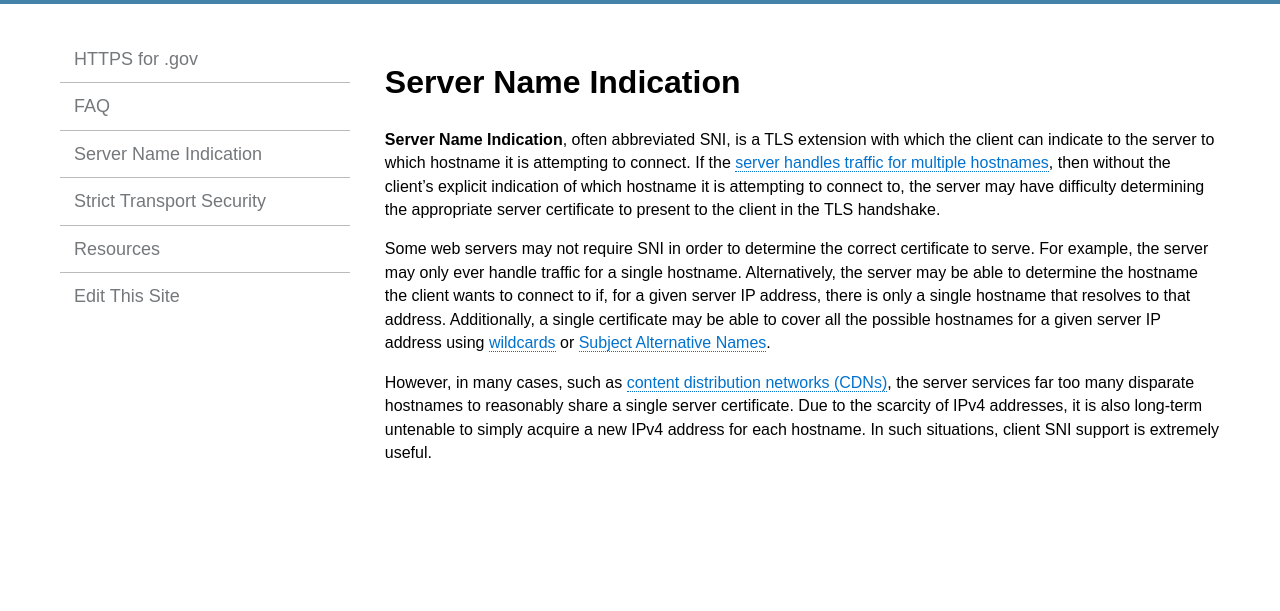
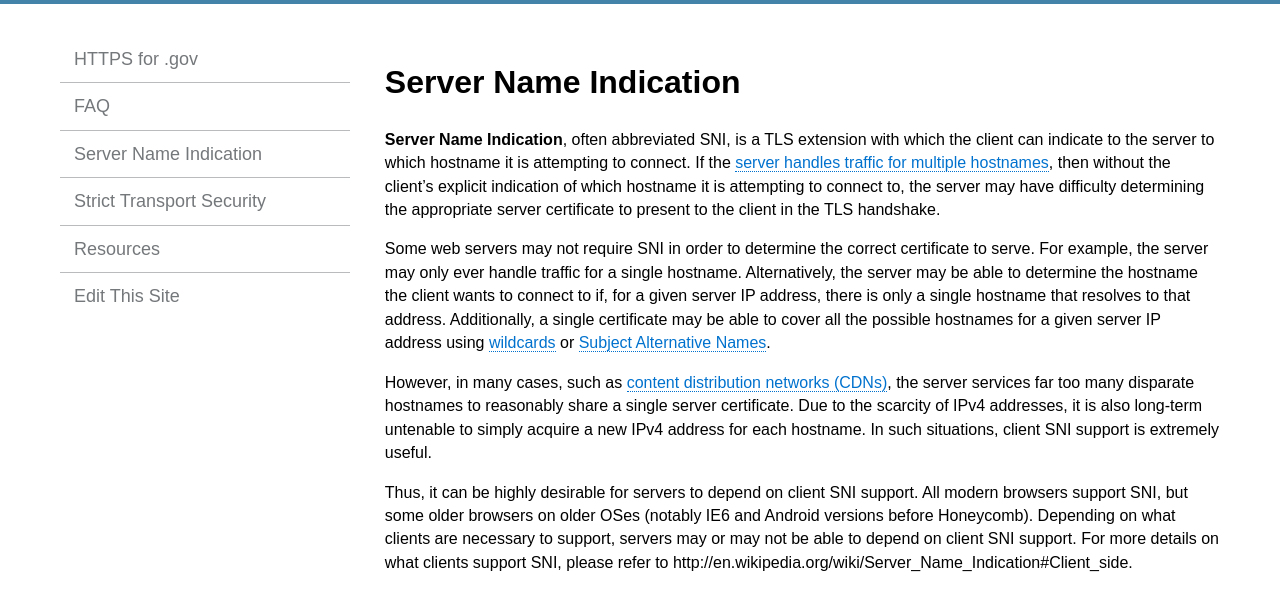
Before and after one commit to GSA/https, a Jekyll site: the page built from pages/sni.md, in a window 1280 px wide. Shown: the top 611 px of the page. Built offline with Jekyll 4.4.1, drawn with Linux system fonts in a browser that asks for light colours; Markdown is read by kramdown in place of the engine named in the settings.

Commit message:
Add paragraph on client support

```diff
--- a/pages/sni.md
+++ b/pages/sni.md
@@ -9,3 +9,5 @@ permalink: /sni/
 Some web servers may not require SNI in order to determine the correct certificate to serve. For example, the server may only ever handle traffic for a single hostname. Alternatively, the server may be able to determine the hostname the client wants to connect to if, for a given server IP address, there is only a single hostname that resolves to that address. Additionally, a single certificate may be able to cover all the possible hostnames for a given server IP address using [wildcards](http://en.wikipedia.org/wiki/Wildcard_certificate) or [Subject Alternative Names](http://en.wikipedia.org/wiki/SubjectAltName).
 
 However, in many cases, such as [content distribution networks (CDNs)](http://en.wikipedia.org/wiki/Content_delivery_network), the server services far too many disparate hostnames to reasonably share a single server certificate. Due to the scarcity of IPv4 addresses, it is also long-term untenable to simply acquire a new IPv4 address for each hostname. In such situations, client SNI support is extremely useful.
+
+Thus, it can be highly desirable for servers to depend on client SNI support. All modern browsers support SNI, but some older browsers on older OSes (notably IE6 and Android versions before Honeycomb). Depending on what clients are necessary to support, servers may or may not be able to depend on client SNI support. For more details on what clients support SNI, please refer to http://en.wikipedia.org/wiki/Server_Name_Indication#Client_side.
```
